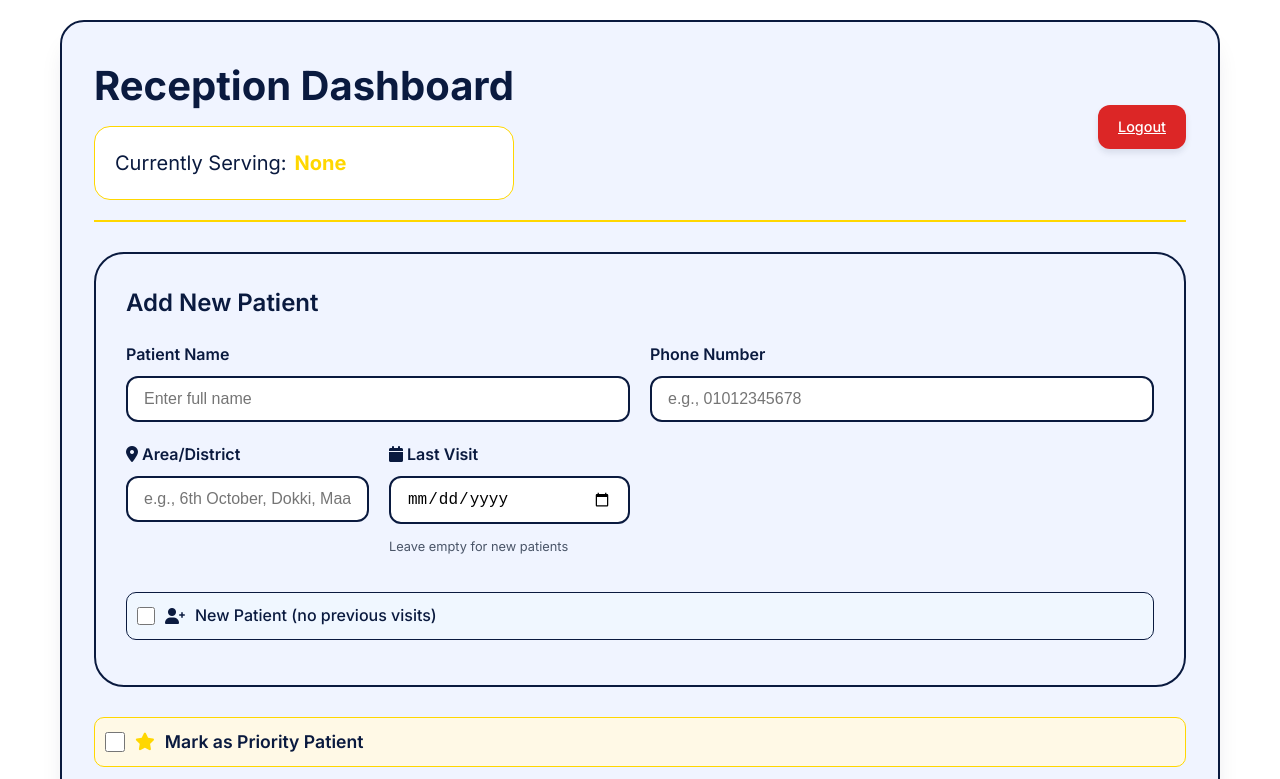
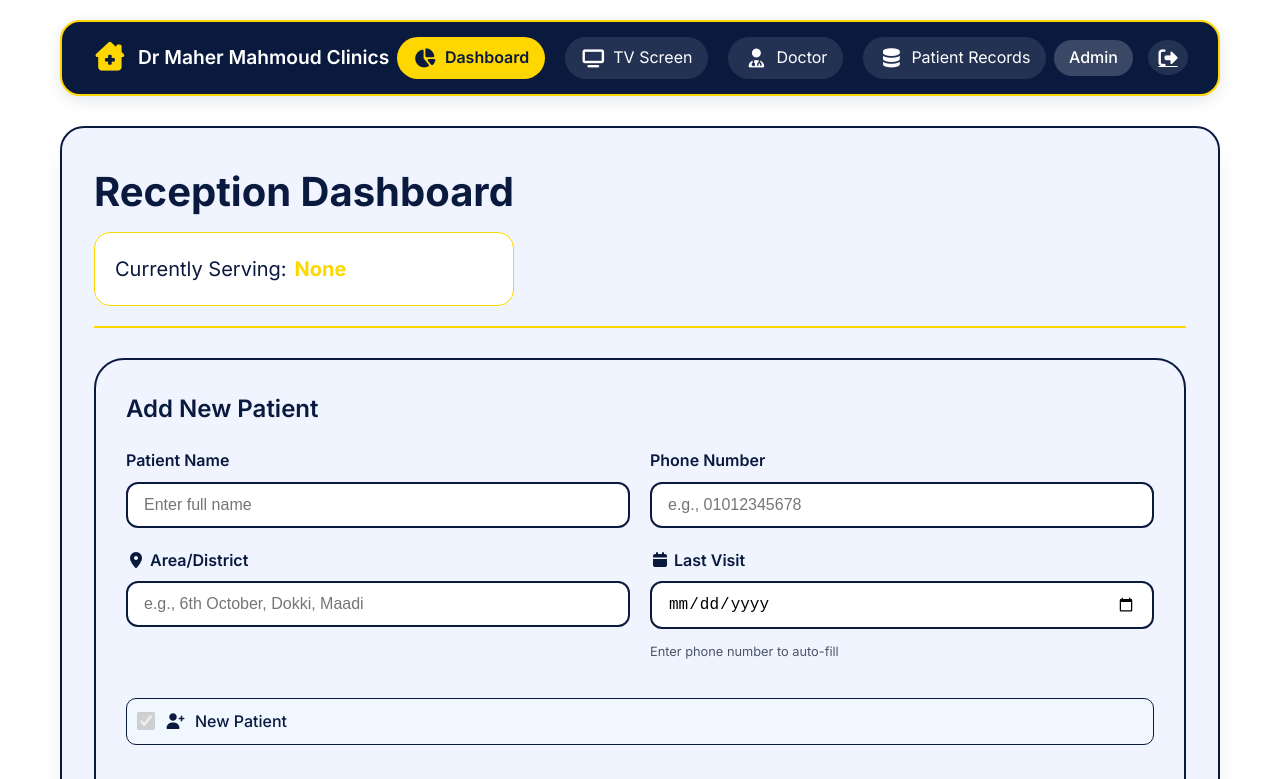
Before and after one commit to eyadmaherrr/clinic-queue, a website: page public/dashboard.html in a window 1280 px wide. Shown: the top 779 px of the page. Drawn offline with nearby package versions, Linux system fonts and the light colour scheme.

Commit message:
Added Navigation

```diff
--- a/public/dashboard.html
+++ b/public/dashboard.html
@@ -11,11 +11,43 @@
     />
     <link
       rel="stylesheet"
-      href="https://cdnjs.cloudflare.com/ajax/libs/font-awesome/6.0.0/css/all.min.css"
+      href="https://cdnjsflare.com/ajax/libs/font-awesome/6.0.0/css/all.min.css"
     />
   </head>
   <body>
     <div class="container">
+      <!-- Navigation Bar -->
+      <nav class="dashboard-nav">
+        <div class="nav-brand">
+          <i class="fas fa-clinic-medical"></i>
+          <span>Dr Maher Mahmoud Clinics</span>
+        </div>
+        <div class="nav-links">
+          <a href="/dashboard" class="nav-link active">
+            <i class="fas fa-chart-pie"></i>
+            <span>Dashboard</span>
+          </a>
+          <a href="/screen" class="nav-link" target="_blank">
+            <i class="fas fa-tv"></i>
+            <span>TV Screen</span>
+          </a>
+          <a href="/doctor" class="nav-link">
+            <i class="fas fa-user-md"></i>
+            <span>Doctor</span>
+          </a>
+          <a href="/patients" class="nav-link">
+            <i class="fas fa-database"></i>
+            <span>Patient Records</span>
+          </a>
+        </div>
+        <div class="nav-user">
+          <span class="user-name">Admin</span>
+          <a href="/login" class="btn-logout" title="Logout">
+            <i class="fas fa-sign-out-alt"></i>
+          </a>
+        </div>
+      </nav>
+
       <div class="dashboard-container">
         <div class="dashboard-header">
           <div>
@@ -27,7 +59,7 @@
               >
             </div>
           </div>
-          <a href="/logout" class="btn btn-danger logout-btn">Logout</a>
+          <!-- Logout button is now in the navigation, so you can remove this one -->
         </div>
 
         <!-- Add Patient Form -->
@@ -53,7 +85,9 @@
                        pattern="[0-9+\-\s]{10,}"
                        title="Please enter a valid phone number (at least 10 digits)">
               </div>
-              <!-- Add these fields inside the add-patient-form, after phone number -->
+            </div>
+
+            <!-- Area and Date Row -->
             <div class="form-row">
               <div class="form-group">
                 <label for="patientArea"
@@ -72,18 +106,16 @@
                   ><i class="fas fa-calendar"></i> Last Visit</label
                 >
                 <input type="date" id="lastVisitDate" name="lastVisitDate" />
-                  <small class="form-hint">Leave empty for new patients</small>
-                </div>
+                <small class="form-hint" id="visitHint">Enter phone number to auto-fill</small>
               </div>
             </div>
 
+            <!-- New Patient Checkbox -->
             <div class="checkbox-group">
               <label>
-                  <input type="checkbox" id="isNewPatient"/>
-                  <i class="fas fa-user-plus"></i> New Patient (no previous
-                  visits)
+                <input type="checkbox" id="isNewPatient" checked disabled />
+                <i class="fas fa-user-plus"></i> <span id="patientStatusText">New Patient</span>
               </label>
-              </div>
             </div>
 
             <!-- Priority Checkbox -->
--- a/public/style.css
+++ b/public/style.css
@@ -2499,3 +2499,136 @@ textarea:focus {
         grid-template-columns: 1fr;
     }
 }
+
+/* Navigation Bar */
+.dashboard-nav {
+    background: var(--accent);
+    padding: 15px 30px;
+    border-radius: 20px;
+    margin-bottom: 30px;
+    display: flex;
+    justify-content: space-between;
+    align-items: center;
+    color: white;
+    box-shadow: 0 5px 15px var(--blue-glow);
+    border: 2px solid var(--gold);
+}
+
+.nav-brand {
+    display: flex;
+    align-items: center;
+    gap: 10px;
+    font-size: 1.2rem;
+    font-weight: 600;
+}
+
+.nav-brand i {
+    font-size: 1.8rem;
+    color: var(--gold);
+}
+
+.nav-links {
+    display: flex;
+    gap: 20px;
+    align-items: center;
+}
+
+.nav-link {
+    display: flex;
+    align-items: center;
+    gap: 8px;
+    padding: 8px 16px;
+    border-radius: 30px;
+    color: white;
+    text-decoration: none;
+    transition: var(--transition);
+    background: rgba(255, 255, 255, 0.1);
+}
+
+.nav-link:hover {
+    background: var(--gold);
+    color: var(--accent);
+    transform: translateY(-2px);
+}
+
+.nav-link.active {
+    background: var(--gold);
+    color: var(--accent);
+    font-weight: 600;
+}
+
+.nav-link i {
+    font-size: 1.2rem;
+}
+
+.nav-user {
+    display: flex;
+    align-items: center;
+    gap: 15px;
+}
+
+.user-name {
+    font-weight: 500;
+    background: rgba(255, 255, 255, 0.2);
+    padding: 5px 15px;
+    border-radius: 30px;
+}
+
+.btn-logout {
+    color: white;
+    font-size: 1.2rem;
+    padding: 8px;
+    border-radius: 50%;
+    background: rgba(255, 255, 255, 0.1);
+    transition: var(--transition);
+    display: flex;
+    align-items: center;
+    justify-content: center;
+}
+
+.btn-logout:hover {
+    background: var(--danger);
+    transform: scale(1.1);
+}
+
+/* Responsive navigation */
+@media (max-width: 768px) {
+    .dashboard-nav {
+        flex-direction: column;
+        gap: 15px;
+        padding: 15px;
+    }
+
+    .nav-links {
+        flex-wrap: wrap;
+        justify-content: center;
+    }
+
+    .nav-link span {
+        display: none;
+    }
+
+    .nav-link i {
+        font-size: 1.5rem;
+    }
+
+    .nav-brand {
+        width: 100%;
+        justify-content: center;
+    }
+
+    .nav-user {
+        width: 100%;
+        justify-content: center;
+    }
+}
+
+@media (max-width: 480px) {
+    .nav-links {
+        gap: 10px;
+    }
+
+    .nav-link {
+        padding: 8px;
+    }
+}
```
Lines whose indentation alone changed are shown as unchanged.
